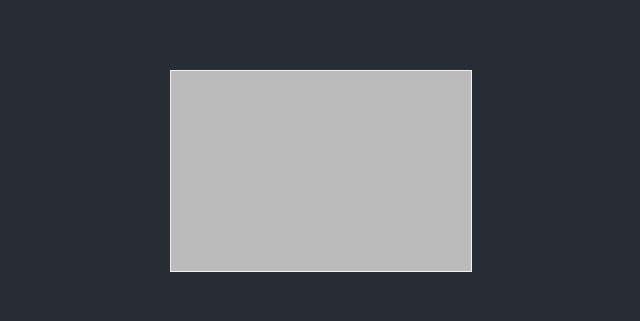
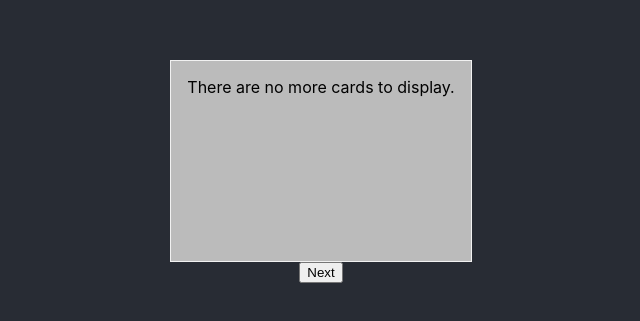
Before and after one commit to j-aguilar/flashcards, a React (Create React App) app: page / in a window 1280 px wide. Shown: the part 229-550 px from the top of the page, without its empty margins (319-959 px from the left). Built offline with nearby package versions, Linux system fonts and the light colour scheme.

Commit message:
card iteration functionality

```diff
--- a/src/App.js
+++ b/src/App.js
@@ -1,18 +1,44 @@
 import React, {Component}  from 'react';
-import logo from './logo.svg';
 import './App.css';
 import data from './data/data.js'
 import Flex from './flex/Flex'
 import FlipCard from './flipcard/FlipCard'
 
 class App extends Component {
+  constructor() {
+    super()
+    this.state = {
+      qa: {}
+    }
+    this.getNextQASet = this.getNextQASet.bind(this)
+  }
+
+  getNextQASet() {
+    return this.setState((prevState) => {
+      let qa = {
+        question: "There are no more cards to display.",
+        answer: "There are no more cards to display."
+      }
+      if (data.length > 0) qa = data.pop()
+      //console.log("hC:qa ", typeof qa, qa)
+      return {
+        qa: qa
+      }
+    })
+  }
+
+  componentDidMount() {
+    return this.getNextQASet()
+  }
 
   render() {
-    console.log(typeof data, data)
+    //console.log(typeof data, data)
+    //console.log(this.qa)
     return (
       <div className="App">
         <Flex>
-          <FlipCard />
+          <FlipCard qa={this.state.qa}/>
+          <button onClick={this.getNextQASet}>Next</button>
         </Flex>
       </div>
     );
--- a/src/flex/flex.css
+++ b/src/flex/flex.css
@@ -1,5 +1,6 @@
 .flex-container {
   display: flex;
+  flex-direction: column;
   justify-content: center;
   align-items: center;
   height: 100vh;
--- a/src/flipcard/FlipCard.js
+++ b/src/flipcard/FlipCard.js
@@ -8,8 +8,8 @@ class FlipCard extends Component {
     return(
       <div className="flip-card">
         <div className="flip-card-child-positioner">
-          <Front />
-          <Back />
+          <Front question={this.props.qa.question}/>
+          <Back answer={this.props.qa.answer}/>
         </div>
       </div>
     )
--- a/src/flipcard/Front.js
+++ b/src/flipcard/Front.js
@@ -2,6 +2,7 @@ import React, {Component} from 'react';
 
 class Front extends Component {
   render() {
+    console.log(this.props)
     return (
       <div className="flip-card-front">
         <p>{this.props.question}</p>
```
